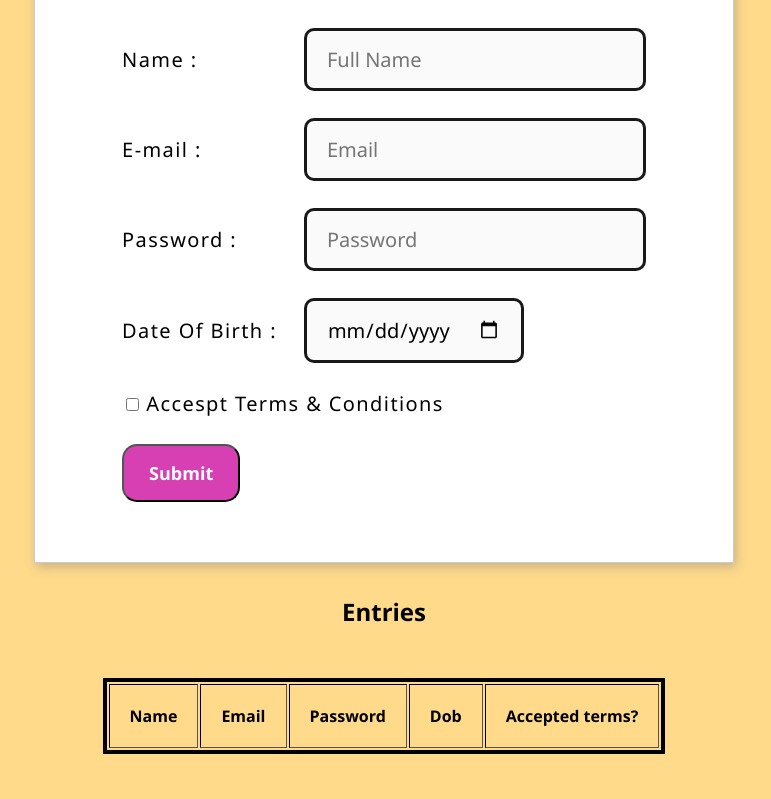
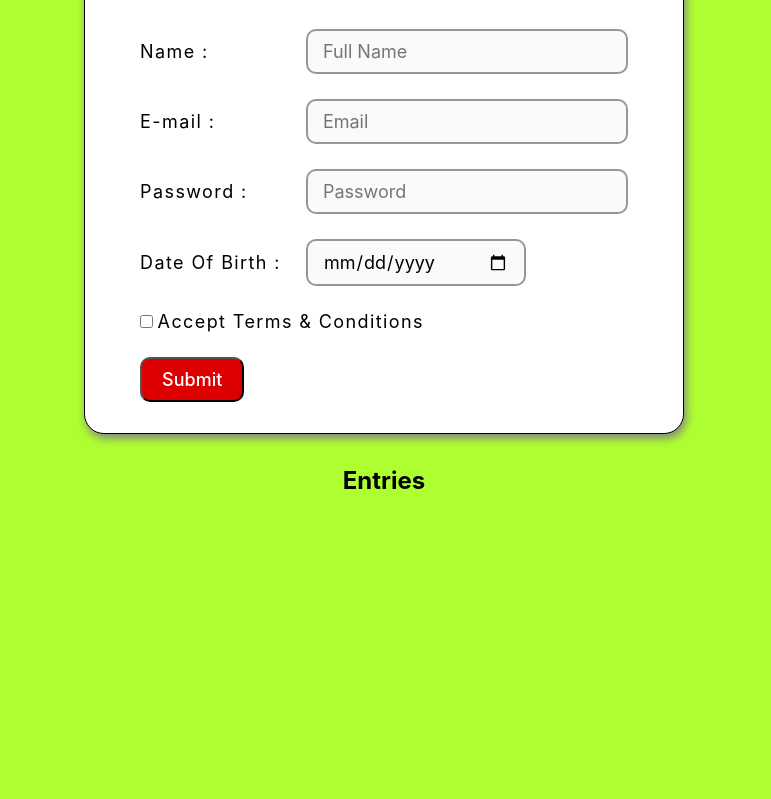
Before and after one commit to shivasai2002/wd201-secondnode, a website: page registration.html in a window 1280 px wide. Shown: the part 185-984 px from the top of the page, without its empty margins (256-1027 px from the left). After the commit the page ends 800 px from the top, so only its background shows below. Drawn offline with Linux system fonts and the light colour scheme.

Commit message:
Update registration.html

```diff
--- a/registration.html
+++ b/registration.html
@@ -1,26 +1,26 @@
 <!DOCTYPE html>
-<html>
+<html lang="en">
   <head>
-        <title>
-            REGISTRATION FORM
-        </title>
-        <meta charset="UTF-8">
-    <meta http-equiv="X-UA-Compatible" content="IE=edge">
-    <meta name="viewport" content="width=device-width, initial-scale=1.0">
+    <meta charset="UTF-8" />
+    <meta http-equiv="X-UA-Compatible" content="IE=edge" />
+    <meta name="viewport" content="width=device-width, initial-scale=1.0" />
     <title>Registration Form</title>
-    <link rel="stylesheet" href="style.css">
-    <script src="form.js" defer=""></script>
-
+    <link rel="stylesheet" href="style.css" />
+    <script src="assets/script1.js" defer></script>
     <style>
       * {
-
+        margin: 0;
+        padding: 0;
         box-sizing: border-box;
-          font-family: "Segoe UI", Tahoma, Geneva, Verdana, sans-serif;
+        font-family:-apple-system, BlinkMacSystemFont, 'Segoe UI', Roboto, Oxygen, Ubuntu, Cantarell, 'Open Sans', 'Helvetica Neue', sans-serif;
       }
       body {
-        background-color:rgba(255, 174, 0, 0.456);
+        background-color:greenyellow;
       }
-
+      .head {
+        margin-top: 2rem;
+        /* color: white; */
+      }
       .box {
         display: flex;
         align-items: center;
@@ -32,49 +32,49 @@
         align-items: center;
         flex-direction: column;
         background-color: white;
-        width: 700px;
-        height: 700px;
-        box-shadow: 2px 4px 10px rgba(128, 128, 128, 0.44);
-        border: 1px solid rgba(0, 0, 0, 0.199);
-        border-radius: 0px;
-        padding: 50px;
+        width: 600px;
+        height: 500px;
+        box-shadow: 2px 4px 10px gray;
+        border: 1px solid black;
+        border-radius: 20px;
+        padding: 20px;
       }
       .input {
-        padding: 15px 20px;
-        border: 3px solid rgba(0, 0, 0, 0.897);
-        font-size: 20px;
+        padding: 10px 15px;
+        border: 2px solid rgba(0, 0, 0, 0.4);
+        font-size: 18px;
         outline: none;
         border-radius: 10px;
         background-color: rgba(0, 0, 0, 0.02);
       }
       label {
-        font-size: 20px;
+        font-size: 18px;
         letter-spacing: 1.4px;
       }
       .tableForm {
-        margin-top: 15px;
+        margin-top: 20px;
       }
       .btn {
-        background-color: rgba(205, 12, 157, 0.786);
+        background-color: rgb(221, 0, 0);
         color: white;
-        padding: 15px 25px;
-        font-size:large;
-        font-weight: 700;
-        border-radius: 15px;
+        padding: 10px 20px;
+        font-size: large;
+        font-weight: 500;
+        border-radius: 10px;
       }
 
       input:invalid:focus {
-        border: 4px solid red;
+        border: 5px solid rgb(132, 0, 255);
       }
 
       .table {
-        border: 4px solid black;
-        margin: 50px auto;
+        border: 2px solid black;
+        margin: 40px auto;
       }
 
       .td,
       .th {
-        padding: 20px;
+        padding: 10px;
         text-align: center;
       }
 
@@ -82,49 +82,71 @@
         text-align: center;
         margin-top: 2rem;
       }
-
-
-
-
     </style>
-
-
   </head>
   <body>
-
+    <h1 align="center" class="head">WD101 - Level 8</h1>
     <div class="box">
       <form class="form" id="form">
         <h2 align="center">Registration Form</h2>
 
         <table class="tableForm" cellspacing="25px">
-              <tbody><tr>
+          <tr>
             <td><label for="name">Name :</label></td>
             <td>
-                  <input class="input" type="text" name="name" id="name" placeholder="Full Name" required="">
+              <input
+                class="input"
+                type="text"
+                name="name"
+                id="name"
+                placeholder="Full Name"
+                required
+              />
             </td>
           </tr>
           <tr>
             <td><label for="email">E-mail :</label></td>
             <td>
-                  <input class="input" type="email" name="email" id="email" placeholder="Email" required="">
+              <input
+                class="input"
+                type="email"
+                name="email"
+                id="email"
+                placeholder="Email"
+                required
+              />
             </td>
           </tr>
           <tr>
             <td><label for="name">Password :</label></td>
             <td>
-                  <input class="input" type="password" name="password" id="password" placeholder="Password" required="">
+              <input
+                class="input"
+                type="password"
+                name="password"
+                id="password"
+                placeholder="Password"
+                required
+              />
             </td>
           </tr>
           <tr>
             <td><label for="dob">Date Of Birth :</label></td>
             <td>
-                  <input style="width: 220px" class="input" type="date" name="dob" id="dob" required="">
+              <input
+                style="width: 220px"
+                class="input"
+                type="date"
+                name="dob"
+                id="dob"
+                required
+              />
             </td>
           </tr>
           <tr>
             <td colspan="2">
-                  <input type="checkbox" name="agree" id="agree">
-                  <label for="checkbox">Accespt Terms &amp; Conditions</label>
+              <input type="checkbox" name="agree" id="agree" />
+              <label for="checkbox">Accept Terms & Conditions</label>
             </td>
           </tr>
           <tr>
@@ -132,13 +154,13 @@
               <button class="btn" type="submit">Submit</button>
             </td>
           </tr>
-            </tbody></table>
+        </table>
       </form>
     </div>
+
     <div class="entry">
       <h2 class="subHead">Entries</h2>
       <div id="tableDiv"></div>
     </div>
-
   </body>
 </html>
```
Lines whose indentation alone changed are shown as unchanged.
